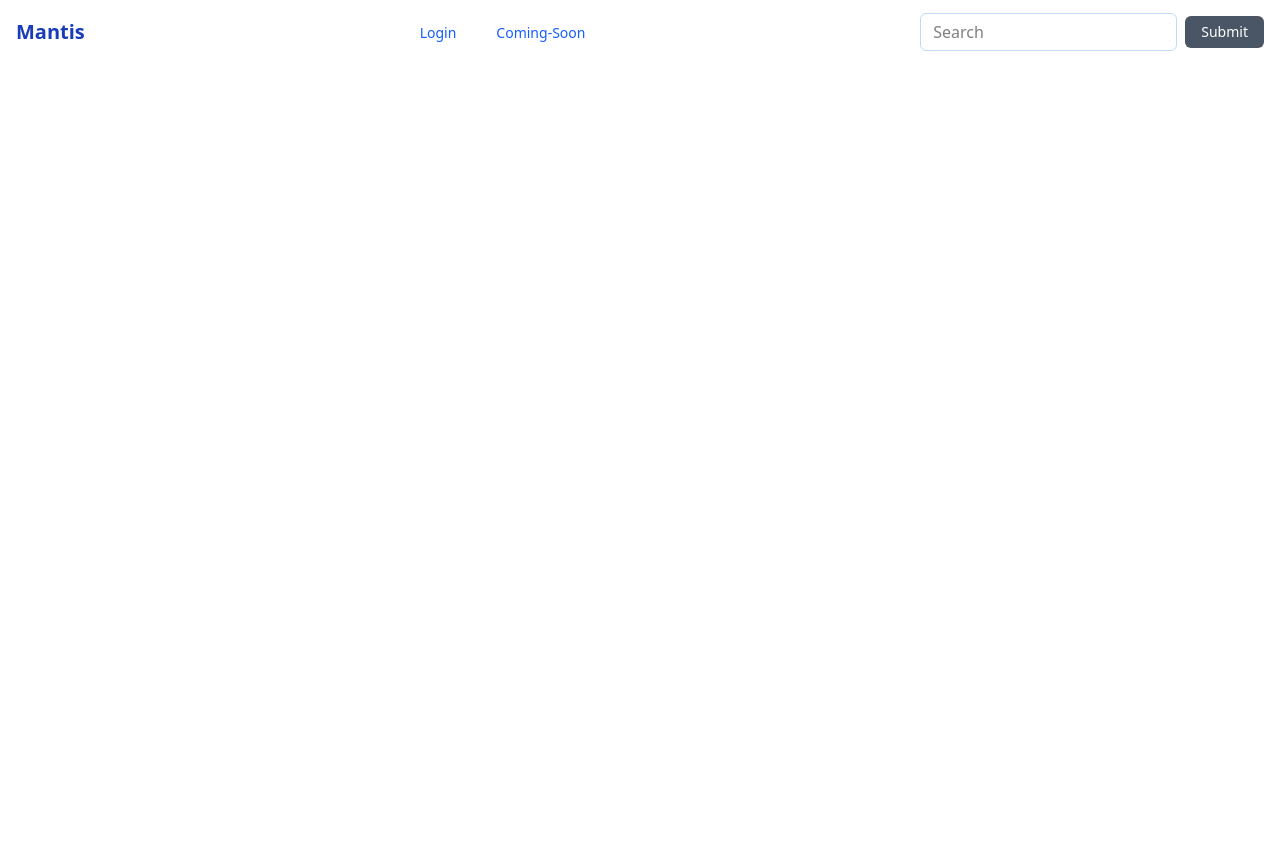
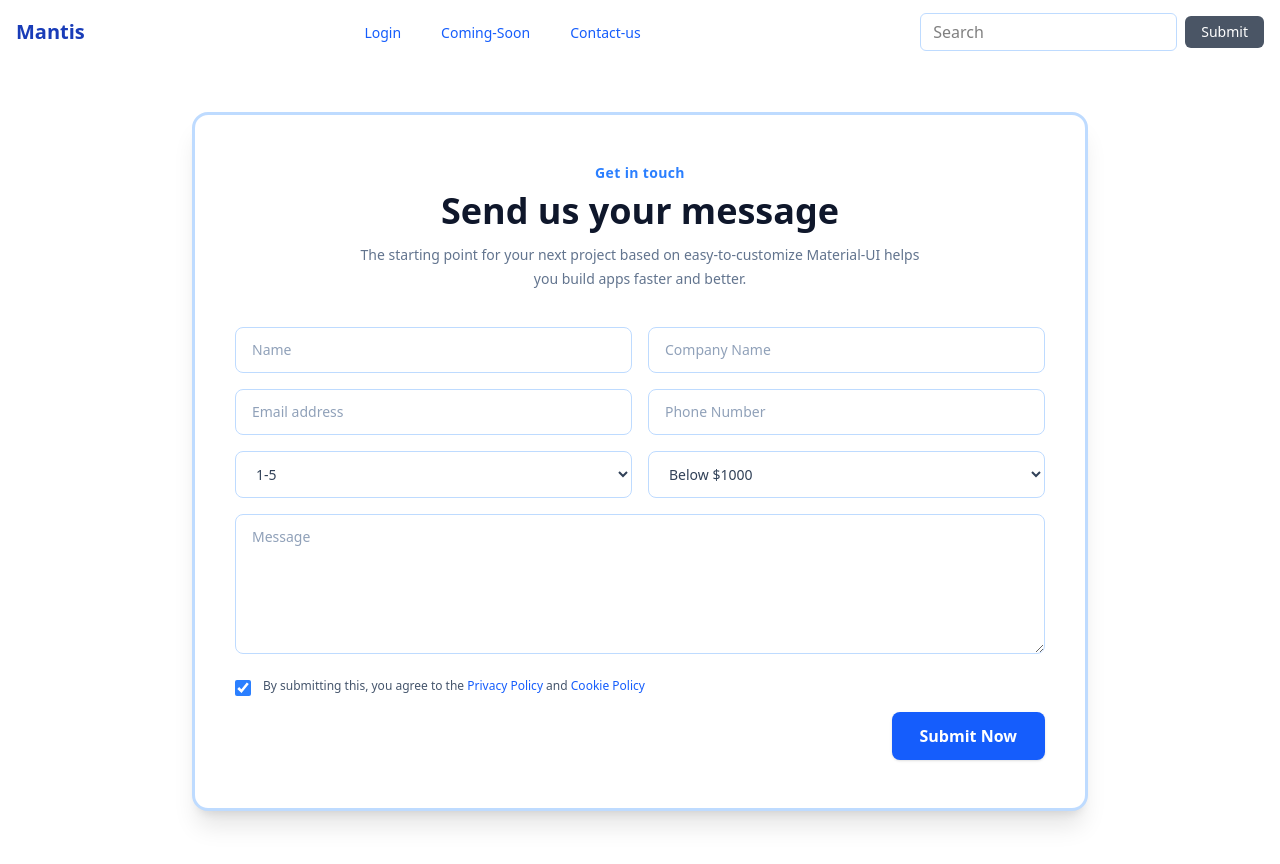
Before and after one commit to unnatisao-21office/Mantis-Angular-App, an Angular app: page /contact-us in a window 1280 px wide. Before the commit this address led to /. Shown: the top 864 px of the page. Before the commit the page ends 800 px from the top, so only its background shows below. Built offline with nearby package versions, Linux system fonts and the light colour scheme.

Commit message:
added the contact-us page

```diff
--- a/src/app/app.html
+++ b/src/app/app.html
@@ -27,6 +27,14 @@
             Coming-Soon
           </a>
         </li>
+         <li>
+          <a
+            routerLink="contact-us"
+            class="hover:bg-gray-700 px-3 py-2 text-blue-600  rounded-l text-sm font-medium"
+          >
+            Contact-us
+          </a>
+        </li>
 
 
       </ul>
--- a/src/app/app.routes.ts
+++ b/src/app/app.routes.ts
@@ -7,6 +7,7 @@ import { CheckEmail } from './pages/check-email/check-email';
 import { ResetPassword } from './pages/reset-password/reset-password';
 import { VerificationCode } from './pages/verification-code/verification-code';
 import { ComingSoon } from './pages/coming-soon/coming-soon';
+import { ContactUs } from './pages/contact-us/contact-us';
 
 export const routes: Routes = [
     {
@@ -30,5 +31,8 @@ export const routes: Routes = [
     },{
         path: 'coming-soon',
         component: ComingSoon
+    },{
+        path: 'contact-us',
+        component: ContactUs
     }
 ];
--- /dev/null
+++ b/src/app/pages/contact-us/contact-us.html
@@ -0,0 +1,62 @@
+
+<section class="min-h-screen px-4 pb-20 pt-12 flex items-start justify-center bg-white,#f8fafc]">
+    <div class="w-full max-w-4xl bg-white border-3 border-blue-200 rounded-2xl px-10 py-12 shadow-xl">
+        <p class="text-center text-blue-500 font-semibold tracking-wide text-sm mb-2">Get in touch</p>
+        <h1 class="text-center text-3xl md:text-4xl font-semibold text-slate-900">Send us your message</h1>
+        <p class="text-center max-w-xl mx-auto mt-3 mb-9 text-slate-500 text-sm leading-6">
+            The starting point for your next project based on easy-to-customize
+            Material-UI helps you build apps faster and better.
+        </p>
+
+        <form class="flex flex-col gap-4">
+            <div class="grid grid-cols-1 md:grid-cols-2 gap-4">
+                <div>
+                    <input type="text" name="name" placeholder="Name" aria-label="Name" class="w-full rounded-lg border border-blue-200 px-4 py-3 text-sm text-slate-900 placeholder-slate-400 focus:outline-none focus:ring-2 focus:ring-blue-200 focus:border-blue-400" />
+                </div>
+                <div>
+                    <input type="text" name="company" placeholder="Company Name" aria-label="Company Name" class="w-full rounded-lg border border-blue-200 px-4 py-3 text-sm text-slate-900 placeholder-slate-400 focus:outline-none focus:ring-2 focus:ring-blue-200 focus:border-blue-400" />
+                </div>
+                <div>
+                    <input type="email" name="email" placeholder="Email address" aria-label="Email address" class="w-full rounded-lg border border-blue-200 px-4 py-3 text-sm text-slate-900 placeholder-slate-400 focus:outline-none focus:ring-2 focus:ring-blue-200 focus:border-blue-400" />
+                </div>
+                <div>
+                    <input type="tel" name="phone" placeholder="Phone Number" aria-label="Phone Number" class="w-full rounded-lg border border-blue-200 px-4 py-3 text-sm text-slate-900 placeholder-slate-400 focus:outline-none focus:ring-2 focus:ring-blue-200 focus:border-blue-400" />
+                </div>
+                <div>
+                    <select name="employees" aria-label="Employees" class="w-full rounded-lg border border-blue-200 px-4 py-3 text-sm text-slate-700 bg-white focus:outline-none focus:ring-2 focus:ring-blue-200 focus:border-blue-400">
+                        <option selected>1-5</option>
+
+                        <option>11-25</option>
+                        <option>26-50</option>
+                        <option>51+</option>
+                    </select>
+                </div>
+                <div>
+                    <select name="budget" aria-label="Budget" class="w-full rounded-lg border border-blue-200 px-4 py-3 text-sm text-slate-700 bg-white focus:outline-none focus:ring-2 focus:ring-blue-200 focus:border-blue-400">
+                        <option selected>Below $1000</option>
+                        <option>$1000 - $5000</option>
+                        <option>$5000 - $10000</option>
+                        <option>$10000+</option>
+                    </select>
+                </div>
+            </div>
+
+            <div>
+                <textarea name="message" rows="5" placeholder="Message" aria-label="Message" class="w-full rounded-lg border border-blue-200 px-4 py-3 text-sm text-slate-900 placeholder-slate-400 focus:outline-none focus:ring-2 focus:ring-blue-200 focus:border-blue-400 resize-y min-h-[140px]"></textarea>
+            </div>
+
+            <label class="flex items-start gap-3 text-xs text-slate-600">
+                <input type="checkbox" checked class="mt-1 h-4 w-4 accent-blue-500" />
+                <span class="leading-5">
+                    By submitting this, you agree to the
+                    <a href="#" class="text-blue-600 hover:underline">Privacy Policy</a> and
+                    <a href="#" class="text-blue-600 hover:underline">Cookie Policy</a>
+                </span>
+            </label>
+
+            <div class="flex justify-end">
+                <button type="submit" class="bg-blue-600 text-white font-semibold px-7 py-3 rounded-lg shadow hover:bg-blue-700 transition">Submit Now</button>
+            </div>
+        </form>
+    </div>
+</section>
```
Also changed, not shown: src/app/pages/contact-us/contact-us.ts (added, +11 -0 lines), src/app/pages/contact-us/contact-us.css (added), 1 other file (tests, documents, lock files or other folders).
